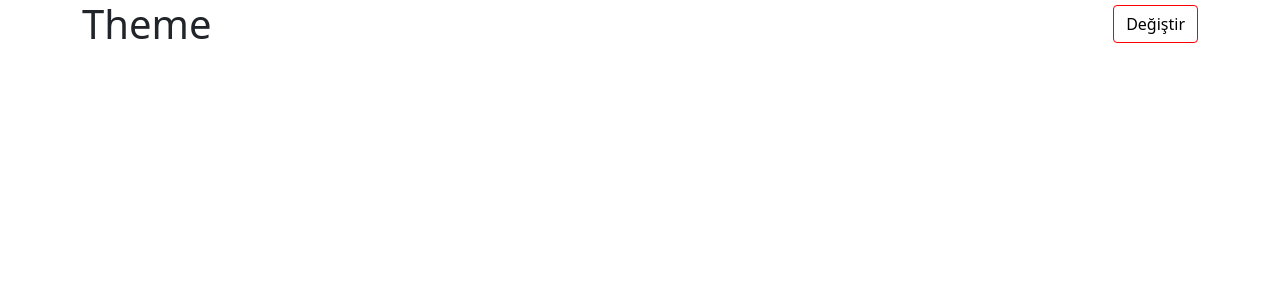
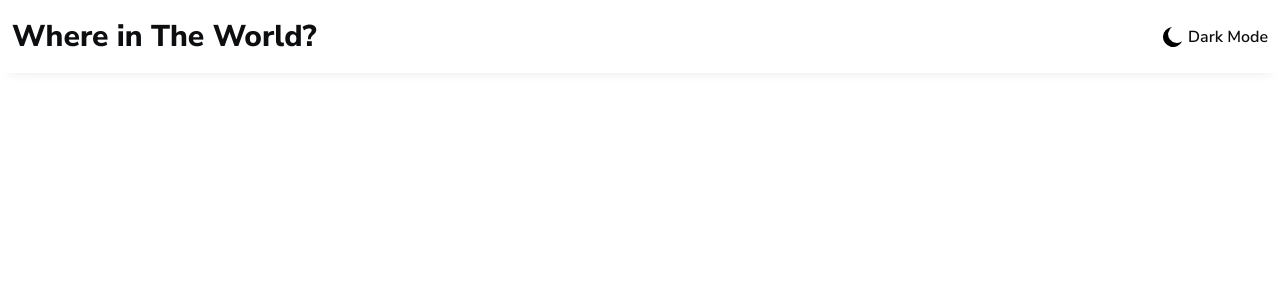
Before and after one commit to Blowez1/where-in-the-world, a Nuxt app: page / in a window 1280 px wide. Shown: the top 300 px of the page. Built offline with nearby package versions, Linux system fonts and the light colour scheme.

Commit message:
added Header, changed mode type

```diff
--- a/assets/scss/main.scss
+++ b/assets/scss/main.scss
@@ -1,14 +1,68 @@
-.changeBtn {
-    color: #000;
-    border: 1px solid red;
+@import url('https://fonts.googleapis.com/css2?family=Nunito+Sans:wght@300;400;600;800&display=swap');
+
+body {
+    font-family: 'Nunito Sans', sans-serif;
+    color: #0D0E10;
 }
 
-.light {
-    background-color: #fff;
-    color: #000;
+.container {
+    max-width: 1440px;
 }
 
-.dark {
-    background-color: black;
-    color: #fff;
+header {
+    padding-block: 14px;
+    background-color: #fff;
+    width: 100%;
+    transition: 200ms background;
+    box-shadow: rgba(33, 35, 38, 0.1) 0px 10px 10px -10px;
+
+    .themeChanger {
+        cursor: pointer;
+        user-select: none;
+
+        svg {
+            transition: 200ms fill;
+        }
+
+        span {
+            margin-left: 0.4rem;
+            font-weight: 600;
+            transition: 200ms color;
+        }
+    }
 }
+
+.logo {
+    color: #0D0E10;
+    font-size: 1.875rem;
+    font-weight: 800;
+    transition: 200ms color;
+}
+
+main {
+    transition: 200ms background;
+}
+
+.content {
+    width: 100%;
+    height: 100vh;
+}
+
+
+.app.dark {
+    header {
+        background-color: #2B3743;
+        fill: #fff;
+
+        .themeChanger,
+        .logo {
+            color: #fff;
+        }
+    }
+
+    main {
+        background-color: #202D36;
+        height: 100%;
+        width: 100%;
+    }
+}
--- a/components/Header.vue
+++ b/components/Header.vue
@@ -1,17 +1,37 @@
 <template>
-    <header class="d-flex justify-content-between align-items-center">
-        <h1>Theme</h1>
-        <h4 :class="theme" @click="changeTheme({ theme })" class="btn changeBtn">Değiştir</h4>
-    </header>
+  <header class="header">
+    <div class="container d-flex justify-content-between align-items-center">
+      <span class="logo">Where in The World?</span>
+      <div @click="changeTheme()" class="themeChanger d-flex align-items-center">
+        <svg
+          id="moon-icon"
+          xmlns="http://www.w3.org/2000/svg"
+          width="19.21"
+          height="20"
+          viewBox="0 0 19.21 20"
+          class="mr-2"
+        >
+          <path
+            id="Path_11"
+            data-name="Path 11"
+            d="M24.064,14A10.026,10.026,0,1,1,13.88,0,8.666,8.666,0,1,0,24.064,14Z"
+            transform="translate(-4.854)"
+          />
+        </svg>
+
+        <span >Dark Mode</span>
+      </div>
+    </div>
+  </header>
 </template>
 <script>
 import { mapActions } from 'vuex'
 export default {
-    props: {
-        theme : String
-    },
-    methods : {
-        ...mapActions(['changeTheme'])
-    }
+  props: {
+    theme: String,
+  },
+  methods: {
+    ...mapActions(['changeTheme']),
+  },
 }
 </script>
--- a/layouts/blank.vue
+++ b/layouts/blank.vue
@@ -0,0 +1,5 @@
+<template>
+  <div class="container">
+    <Nuxt />
+  </div>
+</template>
--- a/layouts/default.vue
+++ b/layouts/default.vue
@@ -1,14 +1,15 @@
 <template>
-  <div class="app" :class="theme">
-    <div class="container">
-      <Header :theme="theme" />
+  <div class="app" :class="checkTheme(theme)">
+    <Header />
+    <main>
+      <div class="container" :class="checkTheme(theme)">
+        <div class="content">
+          <Nuxt />
+        </div>
+      </div>
+    </main>
 
-      <div class="content">
-        <Nuxt />
-      </div>
-
-      <Footer />
-    </div>
+    <Footer />
   </div>
 </template>
 
@@ -16,14 +17,14 @@
 import { mapState, mapActions } from 'vuex'
 
 export default {
-  data() {
-    return {
-      themeCode: '',
-    }
-  },
   computed: mapState(['theme']),
   methods: {
     ...mapActions(['initTheme']),
+    checkTheme(theme) {
+      if (theme == 'dark') {
+        return 'dark'
+      }
+    },
   },
   mounted() {
     if (localStorage.theme) {
@@ -32,10 +33,5 @@ export default {
       localStorage.setItem('theme', 'light')
     }
   },
-  watch: {
-    name(newName) {
-      localStorage.name = newName
-    },
-  },
 }
 </script>
--- a/store/index.js
+++ b/store/index.js
@@ -1,8 +1,9 @@
-//sTATE
+//State
 export const state = () => ({
   theme: ""
 })
 
+//Actions
 export const actions = {
   initTheme({
     commit
@@ -10,9 +11,9 @@ export const actions = {
     commit('SET_THEME', payload)
   },
   changeTheme({
-    commit
+    commit,state
   }, payload) {
-    if (payload.theme == "light") {
+    if (state.theme == "light") {
       commit('SET_THEME', {
         theme: "dark"
       })
@@ -26,12 +27,11 @@ export const actions = {
   }
 }
 
+//Mutations
 export const mutations = {
   SET_THEME(state, payload) {
     state.theme = payload.theme
   }
 }
 
-export const getters = {
-
-}
+export const getters = {}
```
Also changed, not shown: assets/images/moon.svg (added).
